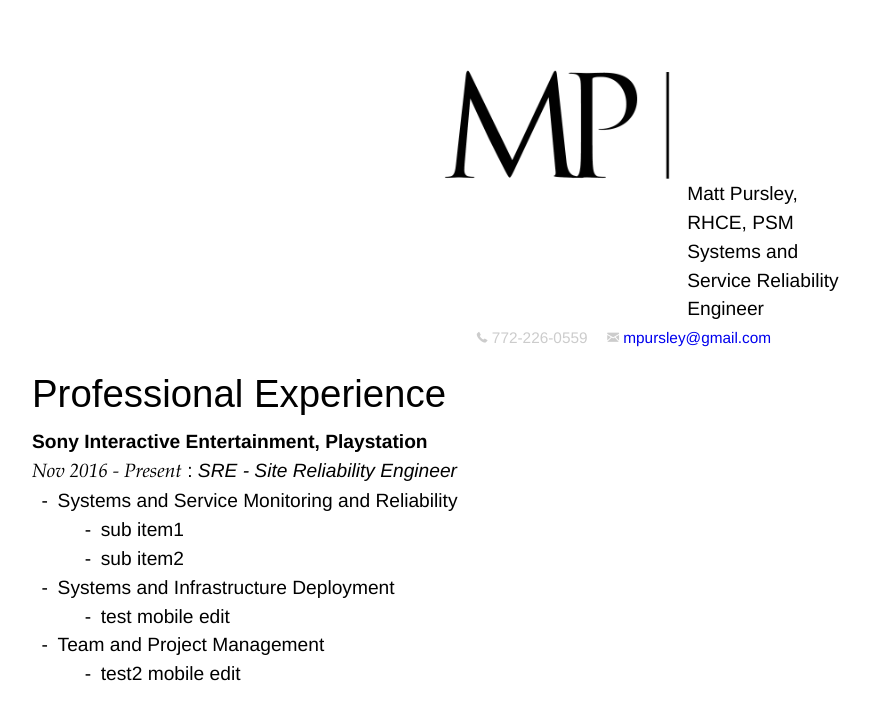
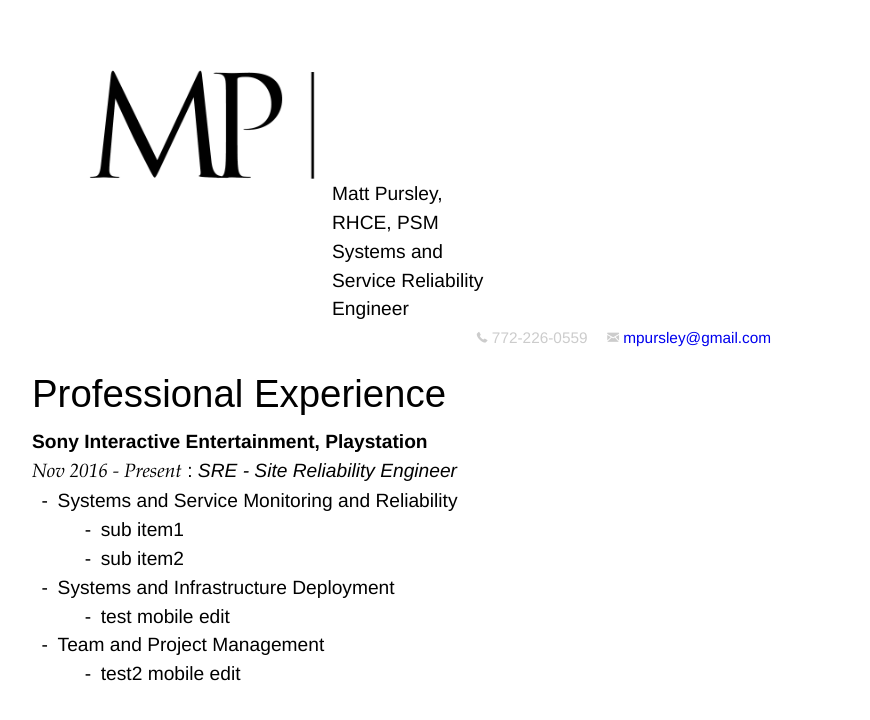
Before and after one commit to mpursley/mpursley.github.io, a Jekyll site: the page built from index_resume_short.md, in a window 1280 px wide. Shown: the top 720 px of the page, without its empty margins (16-886 px from the left). Built offline with Jekyll 4.4.1, drawn with Linux system fonts in a browser that asks for light colours.

Commit message:
Update index_resume_short.md

```diff
--- a/index_resume_short.md
+++ b/index_resume_short.md
@@ -2,12 +2,12 @@
 layout: cv
 title: Matt Pursley's CV
 ---
-<center><table border="1" style="width:40%">
+<table border="1" style="width:40%">
   <tr>
     <th><img src="assets/matt pursley resume logo v2 cropped.png" width="300"></th>
     <th><div align="left"><b>Matt Pursley</b>, RHCE, PSM <br>Systems and Service Reliability Engineer</div></th>
   </tr>
-</table></center>
+</table>
 
 <div id="webaddress">
 <i class="fi-telephone"></i>
```
